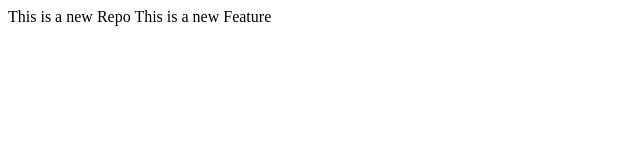
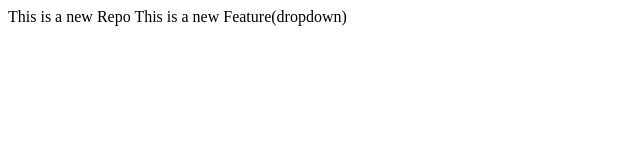
Before and after one commit to Ashtam01/Localrepo, a plain HTML site: page index.html in a window 1280 px wide. Shown: the whole page, without its empty margins (0-640 px from the left). Drawn offline with Linux system fonts and the light colour scheme.

Commit message:
dropdown

```diff
--- a/index.html
+++ b/index.html
@@ -1,2 +1,2 @@
 <pr>This is a new Repo</pr>
-<pr>This is a new Feature</pr>
+<pr>This is a new Feature(dropdown)</pr>
```
